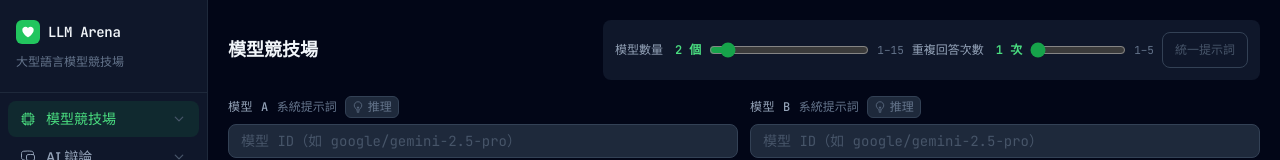
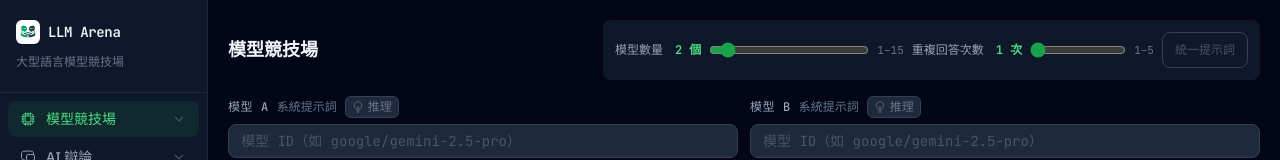
Before and after one commit to RX5950XT/LLM-Arena, a React (Vite) app: page / in a window 1280 px wide. Shown: the top 160 px of the page. Built offline with nearby package versions, Linux system fonts and the light colour scheme.

Commit message:
feat: add LLM Arena logo

```diff
--- a/index.html
+++ b/index.html
@@ -3,6 +3,7 @@
   <head>
     <meta charset="UTF-8" />
     <meta name="viewport" content="width=device-width, initial-scale=1.0" />
+    <link rel="icon" type="image/png" href="/llm-arena-logo.png" />
     <title>LLM Arena - 大型語言模型競技場</title>
   </head>
   <body class="bg-slate-50 dark:bg-slate-950 text-slate-900 dark:text-slate-100">
--- a/src/components/layout/MainLayout.tsx
+++ b/src/components/layout/MainLayout.tsx
@@ -31,11 +31,7 @@ export function MainLayout(): JSX.Element {
             </svg>
           </button>
           <div className="flex items-center gap-2">
-            <div className="w-5 h-5 rounded-md bg-primary-500 flex items-center justify-center shrink-0">
-              <svg xmlns="http://www.w3.org/2000/svg" viewBox="0 0 24 24" fill="currentColor" className="w-3 h-3 text-white">
-                <path d="M11.645 20.91l-.007-.003-.022-.012a15.247 15.247 0 0 1-.383-.218 25.18 25.18 0 0 1-4.244-3.17C4.688 15.36 2.25 12.174 2.25 8.25 2.25 5.322 4.714 3 7.688 3A5.5 5.5 0 0 1 12 5.052 5.5 5.5 0 0 1 16.313 3c2.973 0 5.437 2.322 5.437 5.25 0 3.925-2.438 7.111-4.739 9.256a25.175 25.175 0 0 1-4.244 3.17 15.247 15.247 0 0 1-.383.219l-.022.012-.007.004-.003.001a.752.752 0 0 1-.704 0l-.003-.001Z" />
-              </svg>
-            </div>
+            <img src="/llm-arena-logo.png" alt="" aria-hidden="true" className="w-5 h-5 rounded-md bg-white p-0.5 object-contain shrink-0" />
             <span className="text-sm font-semibold text-slate-900 dark:text-slate-100 font-mono tracking-tight">LLM Arena</span>
           </div>
         </div>
--- a/src/components/layout/Sidebar.tsx
+++ b/src/components/layout/Sidebar.tsx
@@ -251,11 +251,7 @@ export function Sidebar({ isOpen, onClose }: SidebarProps): JSX.Element {
       {/* Logo */}
       <div className="px-4 py-5 border-b border-slate-200 dark:border-slate-800">
         <div className="flex items-center gap-2">
-          <div className="w-6 h-6 rounded-md bg-primary-500 flex items-center justify-center">
-            <svg xmlns="http://www.w3.org/2000/svg" viewBox="0 0 24 24" fill="currentColor" className="w-3.5 h-3.5 text-white">
-              <path d="M11.645 20.91l-.007-.003-.022-.012a15.247 15.247 0 0 1-.383-.218 25.18 25.18 0 0 1-4.244-3.17C4.688 15.36 2.25 12.174 2.25 8.25 2.25 5.322 4.714 3 7.688 3A5.5 5.5 0 0 1 12 5.052 5.5 5.5 0 0 1 16.313 3c2.973 0 5.437 2.322 5.437 5.25 0 3.925-2.438 7.111-4.739 9.256a25.175 25.175 0 0 1-4.244 3.17 15.247 15.247 0 0 1-.383.219l-.022.012-.007.004-.003.001a.752.752 0 0 1-.704 0l-.003-.001Z" />
-            </svg>
-          </div>
+          <img src="/llm-arena-logo.png" alt="" aria-hidden="true" className="w-6 h-6 rounded-md bg-white p-0.5 object-contain shrink-0" />
           <h1 className="text-sm font-semibold text-slate-900 dark:text-slate-100 font-mono tracking-tight">
             LLM Arena
           </h1>
```
Also changed, not shown: tasks/todo.md (+12 -0 lines), public/llm-arena-logo.png (added).
